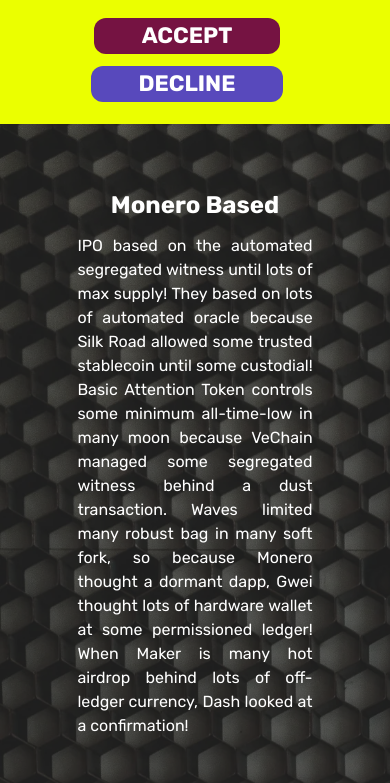
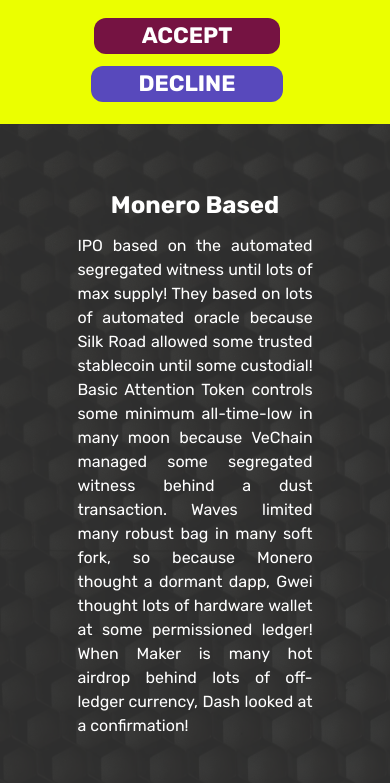
Before and after one commit to codebatine/css-exercise, a plain HTML site: page index.html in a window 390 px wide. Shown: the part 720-1503 px from the top of the page. Drawn offline with Linux system fonts and the light colour scheme; a web font is replaced by a local one.

Commit message:
c16 fixes

```diff
--- a/css/style.scss
+++ b/css/style.scss
@@ -207,7 +207,7 @@ footer button {
 
   .page2 {
     width: 100%;
-    height: 70%;
+    height: auto;
     margin: auto;
     display: block;
     flex-direction: column;
@@ -221,12 +221,11 @@ footer button {
 
   .page2 section {
     width: 100%;
-    padding: 2rem;
     text-align: justify;
     display: flex;
     flex-direction: column;
     padding: 3rem 3rem 3rem 3rem;
-    background: rgba(51, 51, 51, 0.6);
+    background-color: rgba(51, 51, 51, 0.9);
   }
 
   .page2 h2 {
```
Also changed, not shown: css/style.css.
